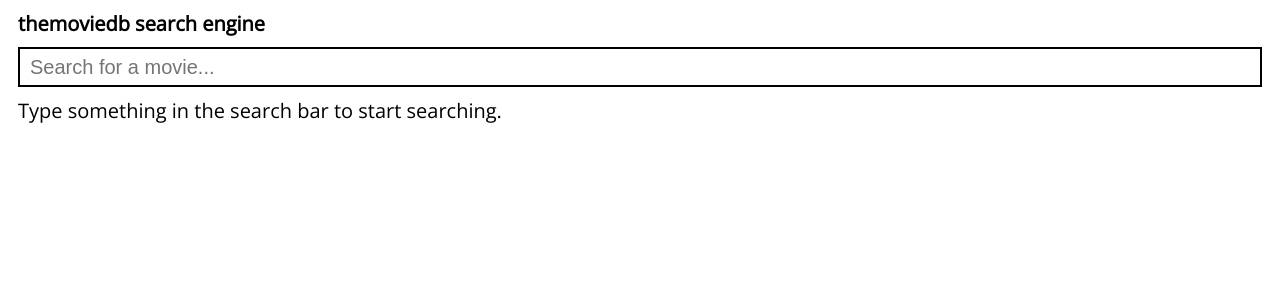
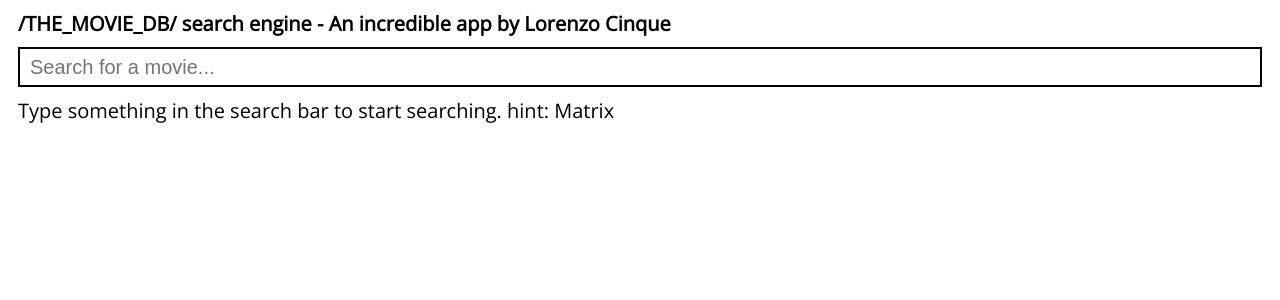
Before and after one commit to Mulder90/the-movie-db-browser, a React app: page / in a window 1280 px wide. Shown: the top 300 px of the page. Built offline with nearby package versions, Linux system fonts and the light colour scheme; no server answers.

Commit message:
Some refinements. Import only the debouce function from lodash. Change title and some info.

```diff
--- a/src/components/Content.js
+++ b/src/components/Content.js
@@ -15,10 +15,12 @@
       <Search query={query}>
         {({ response, isLoading, hasError }) => {
           if (isLoading) {
+            // XXX: Should be a real loader. Seriously.
             return <Info>Loading...</Info>;
           }
 
           if (hasError) {
+            // XXX: Same
             return <Info>Ops! Something went wrong :( Please retry.</Info>;
           }
 
@@ -26,7 +28,9 @@
         }}
       </Search>
     ) : (
-      <Info>Type something in the search bar to start searching.</Info>
+      <Info>
+        Type something in the search bar to start searching. hint: Matrix
+      </Info>
     )}
   </React.Fragment>
 );
--- a/src/components/Fetcher.js
+++ b/src/components/Fetcher.js
@@ -1,7 +1,7 @@
-import React from 'react';
+import React, { Component } from 'react';
 import PropTypes from 'prop-types';
 
-class Fetcher extends React.Component {
+class Fetcher extends Component {
   constructor(props) {
     super(props);
     this.state = {
--- a/src/components/Results.js
+++ b/src/components/Results.js
@@ -3,6 +3,7 @@
 import styled from 'styled-components';
 import Result from './Result';
 
+// XXX: I love the new css display: grid ❤️
 const Container = styled.div`
   display: grid;
   grid-template-columns: repeat(auto-fill, minmax(200px, 1fr));
@@ -30,7 +31,7 @@
     );
   }
 
-  return <Info>No items found</Info>;
+  return <Info>Found: 0 items. I'll give you an hint: Star Wars</Info>;
 };
 
 Results.propTypes = {
--- a/src/components/SearchBar.js
+++ b/src/components/SearchBar.js
@@ -1,6 +1,6 @@
 import React, { Component } from 'react';
 import PropTypes from 'prop-types';
-import _ from 'lodash';
+import { debounce } from 'lodash';
 import styled from 'styled-components';
 
 const Input = styled.input`
@@ -24,7 +24,7 @@
 
   componentDidMount() {
     const { onChange } = this.props;
-    this.search = _.debounce(onChange, 250);
+    this.search = debounce(onChange, 250);
   }
 
   handleOnChange(event) {
--- a/src/index.js
+++ b/src/index.js
@@ -7,7 +7,7 @@
   <App
     apiKey={process.env.API_KEY}
     endpoint="https://api.themoviedb.org/3/search/movie"
-    title="themoviedb search engine"
+    title="/THE_MOVIE_DB/ search engine - An incredible app by Lorenzo Cinque"
     // XXX: I should have handled in a better way images resolution. Anyway, c'est la vie :)
     imageEndpoint="https://image.tmdb.org/t/p/w300/"
     imagePlaceholderEndpoint="https://placekitten.com/300/450"
```
